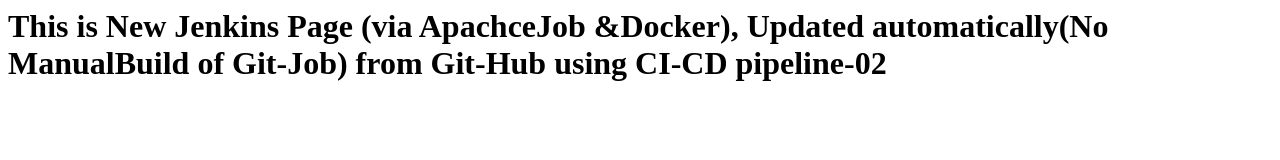
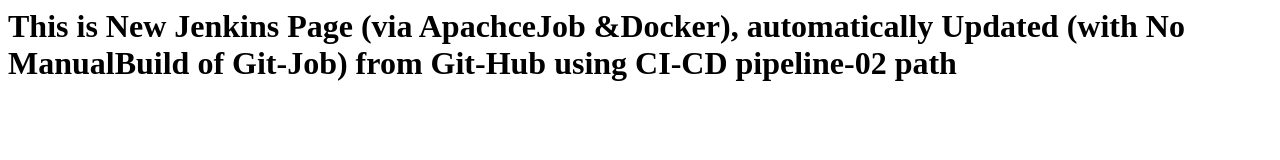
Before and after one commit to skemqos/DevOpsGitHub2, a plain HTML site: page index.html in a window 1280 px wide. Drawn offline with Linux system fonts and the light colour scheme.

Commit message:
comments updated(2) in index.html

```diff
--- a/index.html
+++ b/index.html
@@ -1 +1 @@
-<html><h1> This is New Jenkins Page (via ApachceJob &Docker), Updated automatically(No ManualBuild of Git-Job) from Git-Hub using CI-CD pipeline-02 </h1> </html>
+<html><h1> This is New Jenkins Page (via ApachceJob &Docker), automatically Updated (with No ManualBuild of Git-Job) from Git-Hub using CI-CD pipeline-02  path</h1> </html>
```
